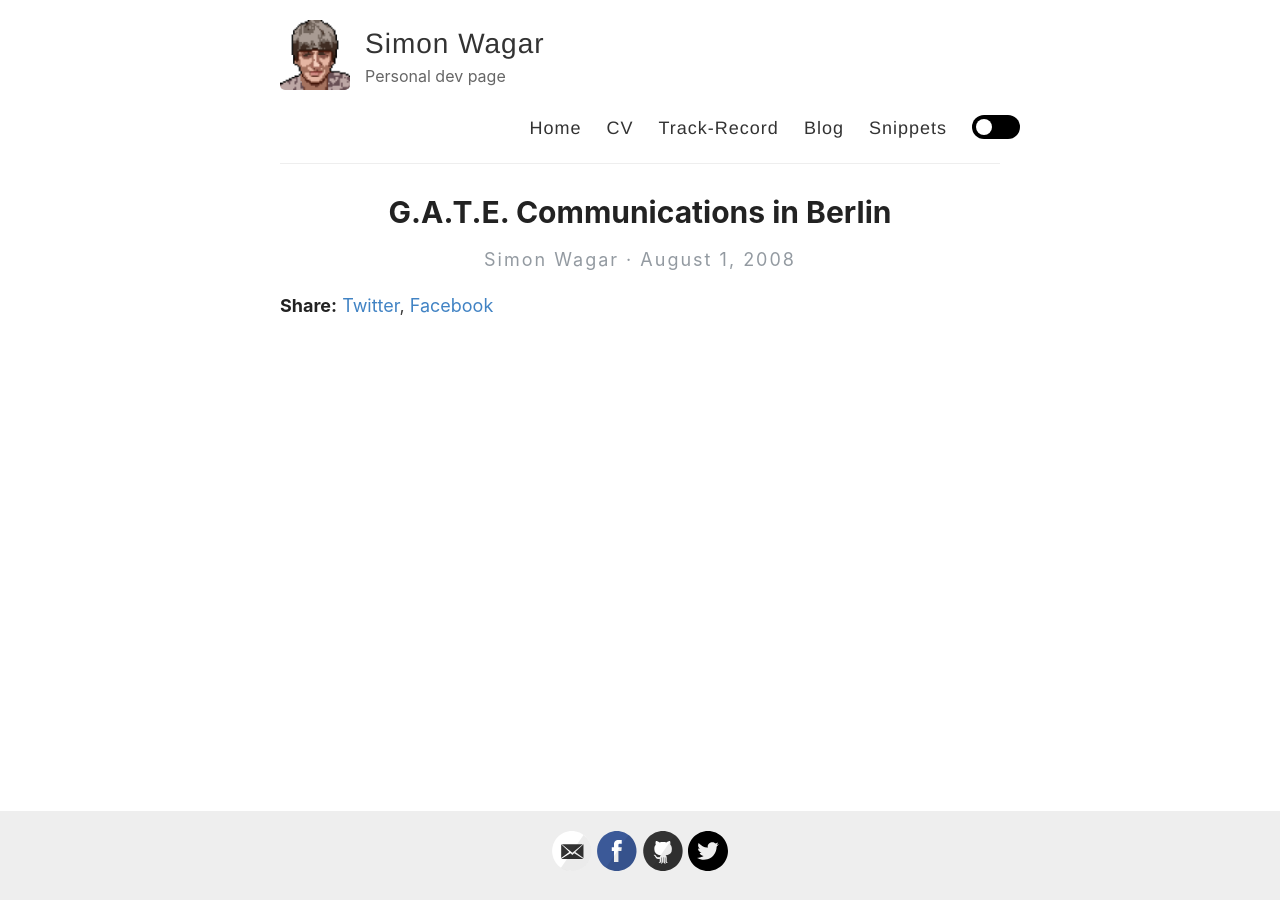
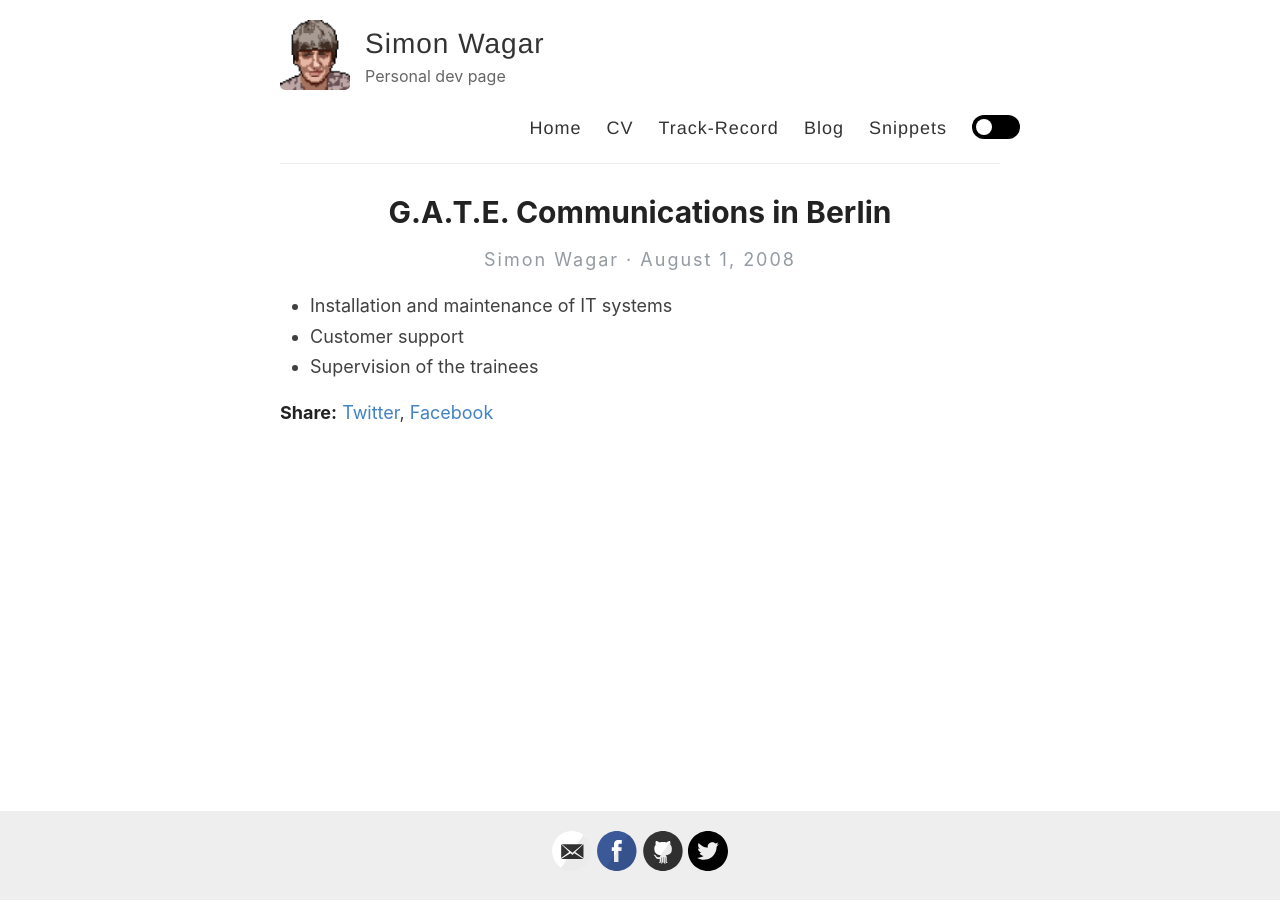
Before and after one commit to swagar/my-reverie, a Jekyll site: the page built from cv/01-gate.md, in a window 1280 px wide. Built offline with Jekyll 4.4.1, drawn with Linux system fonts in a browser that asks for light colours.

Commit message:
work on cv

```diff
--- a/assets/work.json
+++ b/assets/work.json
@@ -5,7 +5,8 @@
   "title" : "{{ page.title }}",
   "position" : "{{ page.position }}",
   "start" : "{{ page.start }}",
-  "end" : "{{ page.end }}"
+  "end" : "{{ page.end }}",
+  "content" : "{{ page.content }}"
 },{% endif %}{% endfor %}
   {}
 ]
--- a/cv/01-gate.md
+++ b/cv/01-gate.md
@@ -7,3 +7,7 @@ date: 2008.08.01
 start: 08/2008
 end: 01/2010
 ---
+
+- Installation and maintenance of IT systems
+- Customer support
+- Supervision of the trainees
```
